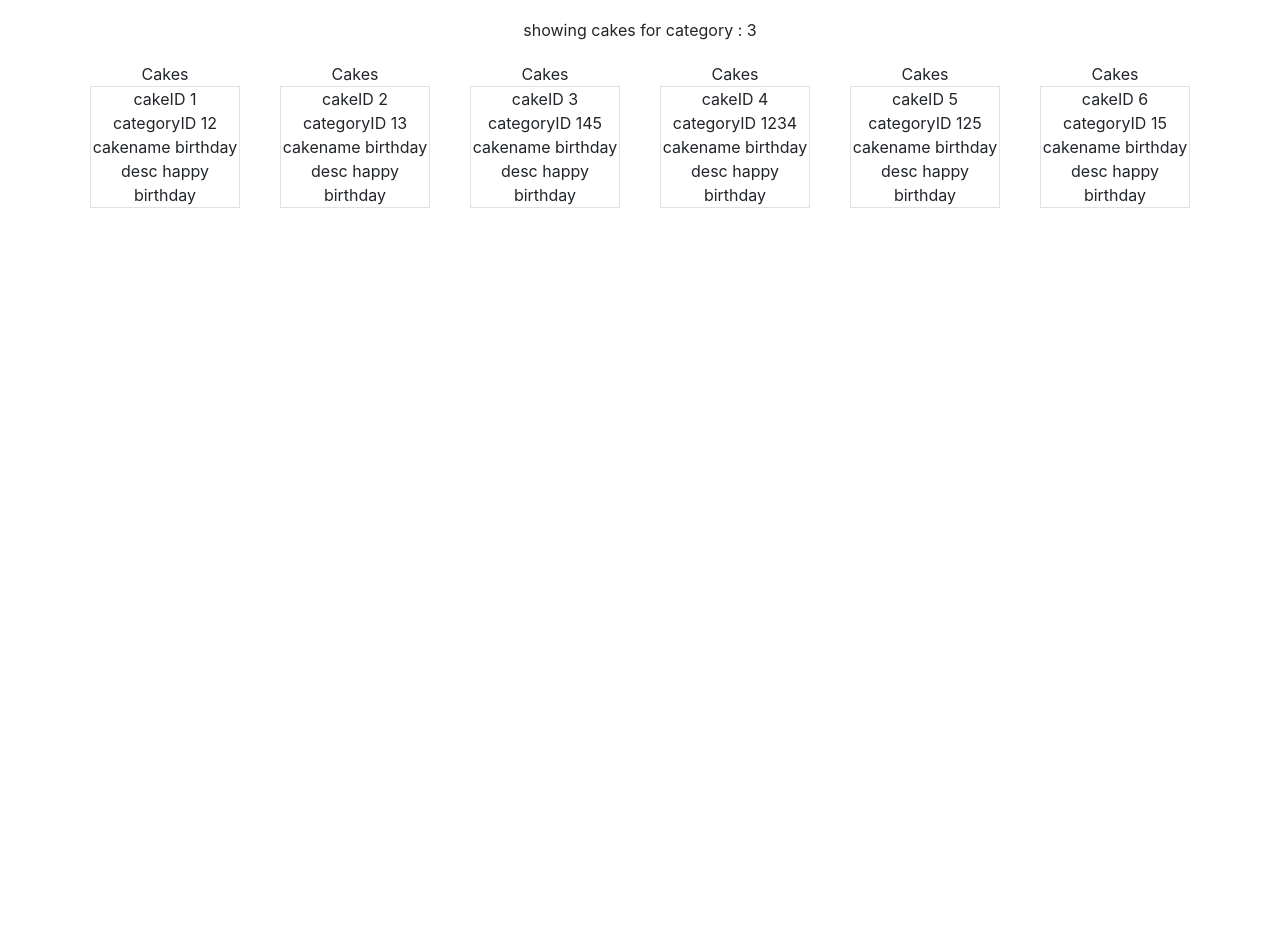
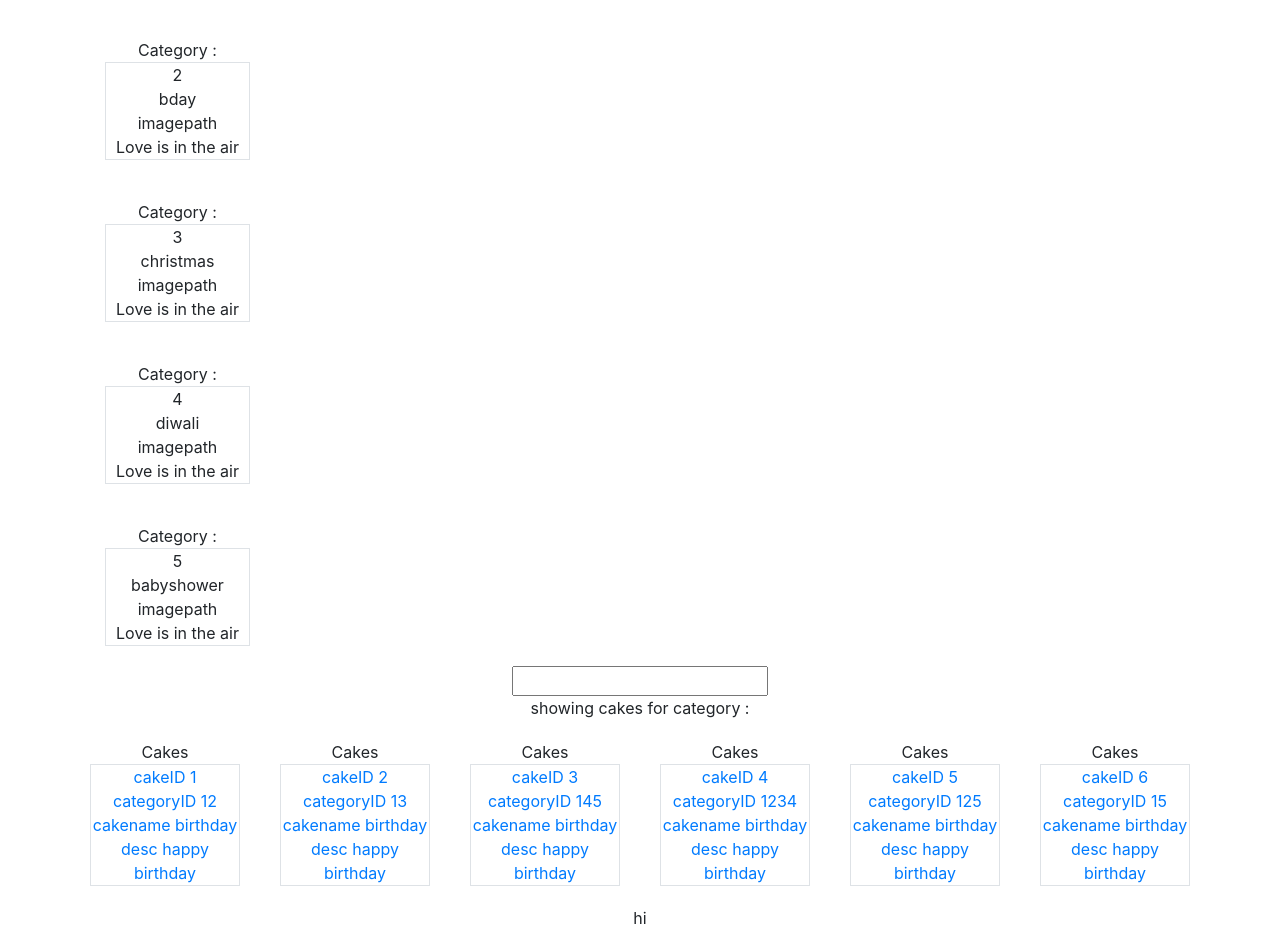
Before and after one commit to bhaktimehta03/cake, a React (Create React App) app: page /order-page in a window 1280 px wide. Shown: the part 224-1154 px from the top of the page. Before the commit the page ends 800 px from the top, so only its background shows below. Built offline with nearby package versions, Linux system fonts and the light colour scheme.

Commit message:
HOOKS CODE IMPLEMENTED ..

```diff
--- a/src/App.js
+++ b/src/App.js
@@ -1,10 +1,11 @@
 import './App.css';
 import Header from './components/Header.js';
 import CallNow from './components/CallNow.js'
-import BrowseCake from './components/BrowseCake.js'
+import BrowseCakeHooks from './components/BrowseCakeHooks.js'
 import { BrowserRouter, Route, Switch } from "react-router-dom";
 import HomePg from './HomePg';
 import AboutUs from './components/AboutUs.js';
+import CakeDetails from './components/CakeDetails.js'
 
 function App() {
   return (
@@ -14,8 +15,9 @@ function App() {
         <Header></Header>
         <Switch>
           <Route exact path="/" component={HomePg} />
-          <Route path="/order-page" component={BrowseCake} />
+          <Route path="/order-page" component={BrowseCakeHooks} />
           <Route path="/about-us" component={AboutUs} />
+          <Route path="/cake-details" component={CakeDetails} />
         </Switch>
       </BrowserRouter>
 
--- a/src/HomePg.js
+++ b/src/HomePg.js
@@ -3,6 +3,8 @@ import BigPitch from './components/BigPitch.js';
 import SocialMedia from './components/SocialMedia.js'
 import CallNow from './components/CallNow.js'
 import Testimonials from './components/Testimonials.js'
+import LearnUSeStates from './components/LearnUseStates.js'
+
 
 function HomePage() {
   return (
--- a/src/components/AboutUs.js
+++ b/src/components/AboutUs.js
@@ -1,5 +1,6 @@
 import React from "react";
 import { Link } from "react-router-dom";
+import LearnUSeStates from './LearnUseStates.js'
 
 
 function AboutUs() {
@@ -9,6 +10,7 @@ function AboutUs() {
             <div>email:</div>
             <div>phone:</div>
             <div>address:</div>
+            <LearnUSeStates></LearnUSeStates>
 
         </div>
     );
--- a/src/components/BrowseCake.js
+++ b/src/components/BrowseCake.js
@@ -1,7 +1,8 @@
 import React from 'react'
-import CategoryList from './CategoryList.js'
+import CategoryListHooks from './CategoryListHooks.js'
 import CakeList from './CakeList.js'
 import reactDom from 'react-dom';
+import CakeListHooks from './CakeListHooks.js';
 
 
 class BrowseCake extends React.Component {
@@ -20,13 +21,13 @@ class BrowseCake extends React.Component {
         //selectedCategory = 2;
         let display;
         if (!this.state.isHidden) {
-            display = <CakeList selectedCategory={this.state.selectedCategory} ></CakeList>
+            display = <CakeListHooks selectedCategory={this.state.selectedCategory} ></CakeListHooks>
 
 
         }
 
         return (<div>
-            <CategoryList updateCakeListBasedOnCatergorySeclection={this.updateCakeListBasedOnCatergorySeclection.bind(this)}></CategoryList>
+            <CategoryListHooks updateCakeListBasedOnCatergorySeclection={this.updateCakeListBasedOnCatergorySeclection.bind(this)}></CategoryListHooks>
             {display
             }</div>)
 
--- /dev/null
+++ b/src/components/BrowseCakeHooks.js
@@ -0,0 +1,24 @@
+import React, { useState, useEffect } from 'react'
+import CategoryListHooks from './CategoryListHooks.js'
+import CakeListHooks from './CakeListHooks.js'
+
+function BrowseCakeHooks() {
+
+    const [selectedCategory, setSelectCategory] = useState(0);
+    const [isHiddden, setIsHidden] = useState(false);
+
+    let display;
+    if (!isHiddden) {
+        display = <CakeListHooks></CakeListHooks>
+    }
+
+    return (
+        <>
+            <CategoryListHooks></CategoryListHooks>
+            {display}
+        </>
+    )
+
+}
+
+export default BrowseCakeHooks
--- a/src/components/Cake.js
+++ b/src/components/Cake.js
@@ -1,13 +1,22 @@
 import React from 'react'
+import { Link } from "react-router-dom";
+// import { Redirect } from 'react-router'
 
 function Cake(props) {
     console.log("poro", props);
+
+    function cakeDetailFn() {
+        console.log("cake click");
+        // return <Redirect to="/cake-details" push={true} />
+    }
 
     return (
 
         <div class="col-4 col-sm-4  col-lg-2 " style={{ padding: "20px" }}>Cakes
 
-            <div class="  border" >
+
+            <Link to={"/cake-details?id=" + props.cake1.cakeId}>
+                <div class="  border" onClick={cakeDetailFn}>
                     <div class=" text-center description-text">
                         <div>cakeID {props.cake1.cakeId}</div>
                         <div>categoryID {props.cake1.CategoryId} </div>
@@ -16,6 +25,7 @@ function Cake(props) {
                     </div>
 
                 </div >
+            </Link>
 
         </div >
     )
--- /dev/null
+++ b/src/components/CakeDetails.js
@@ -0,0 +1,13 @@
+import React from 'react'
+
+function CakeDetails() {
+    return (
+        <>
+            <div>I am in cake details page</div>
+        </>
+    )
+}
+
+
+
+export default CakeDetails;
--- /dev/null
+++ b/src/components/CakeListHooks.js
@@ -0,0 +1,64 @@
+import React, { useState, useEffect } from 'react'
+import axios from 'axios'
+import Cake from './Cake.js'
+
+
+function CakeListHooks(props) {
+    const [cake, setCake] = useState([]);
+    const [error, setError] = useState(false);
+    const [tmpVar, setTmpVar] = useState('');
+
+    useEffect(() =>
+        console.log("hib")
+
+    );
+    useEffect(() => {
+        axios.get('/api/cake.json')
+            .then((response) => {
+                setCake(response.data);
+                setError(false);
+                // console.log("cake=", cake);
+                // console.log("response.data=", response.data);
+            })
+            .catch((error) => { setError(true) }
+            )
+    }, []
+    );
+
+
+    return (<>
+        {
+            console.log("jsonstringify=", cake)}
+        <div>
+            {/* tmpVar={tmpVar} */}
+            <input type="text" value={tmpVar} onChange={(e) => { setTmpVar(e.target.value) }}></input>
+            <div>showing cakes for category : {props.selectedCategory}</div>
+            {<div className="row">
+
+                {
+                    cake && cake.length ? cake.map(
+                        function (item) {
+                            console.log("cakes", cake);
+                            console.log("item", item);
+                            //return <div> {item.cakeId}</div>
+                            return (
+                                <>
+
+                                    <Cake cake1={item}></Cake>
+                                </>
+                            );
+                        }
+
+                    ) : null
+                }
+                {
+                    error ? <div>error :Err retriving message</div> : ""
+                }
+            </div>}
+        </div>
+        hi</>)
+}
+
+
+
+export default CakeListHooks;
--- /dev/null
+++ b/src/components/CategoryListHooks.js
@@ -0,0 +1,38 @@
+
+import React, { useState, useEffect } from 'react'
+import axios from 'axios'
+import Category from './Category'
+
+function CatgoryListHooks(props) {
+    const [category, setCategory] = useState([])
+    const [error, setError] = useState("")
+
+    useEffect(() => {
+        axios.get('/api/category.json')
+            .then((response) => setCategory(response.data))
+    }, []
+
+    )
+    return (<>
+        <div>hi..   i am in CategoryListHooks</div>
+        {
+            category && category.length ? category.map(
+                (x) => {
+
+                    return (<>
+                        {/* <div>{JSON.stringify(x)}</div> */}
+                        <Category categy={{
+                            "categoryId": x.categoryId,
+                            "categoryName": x.categoryName,
+                            "photo": x.photo,
+                            "tagLine": x.tagLine
+                        }} ></Category>
+                    </>
+                    );
+                }
+            ) : null
+        }
+    </>)
+}
+
+export default CatgoryListHooks;
--- /dev/null
+++ b/src/components/LearnUseStates.js
@@ -0,0 +1,18 @@
+import React, { useState } from 'react'
+
+//{const [state, setstate] = useState(initialState)}
+
+function LearnUSeStates() {
+
+    const intialState = 0;
+    const [count, setCount] = useState(intialState);
+    return (<div>
+        {/*inside LearnUSeStates */}
+        <button onClick={() => { setCount(count + 1) }}>count{count} </button>
+        <button onClick={() => setCount(intialState)}>reset {count}</button>
+        <button onClick={() => setCount(count + 1)}>increment {count}</button>
+        <button onClick={() => setCount(count - 1)}>decrement {count}</button>
+    </div>)
+}
+
+export default LearnUSeStates;
```
Also changed, not shown: src/components/Categories.js (deleted, +0 -20 lines). Lines whose indentation alone changed are shown as unchanged.
